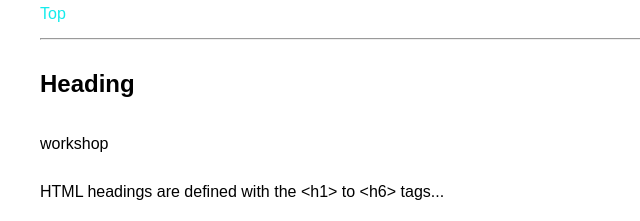
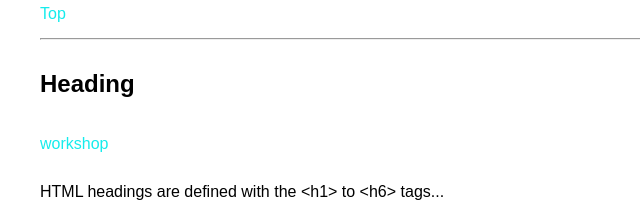
Before and after one commit to natthanon11/66-46_Websitebasic, a plain HTML site: page index.html in a window 1280 px wide. Shown: the part 1800-2021 px from the top of the page, 0-640 px from the left. Drawn offline with Linux system fonts and the light colour scheme.

Commit message:
Add files via upload

```diff
--- a/index.html
+++ b/index.html
@@ -110,7 +110,9 @@
     <a href="#">Top</a>
     <hr>
     <h2 id="heading">Heading</h2>
-    <p>workshop</p>
+    <p>
+      <a href="W02_01_heading.html">workshop</a>
+    </p>
     <p>HTML headings are defined with the &lt;h1&gt; to &lt;h6&gt; tags...</p>
     <pre>
       - &lt;h1&gt;: Heading 1
```
